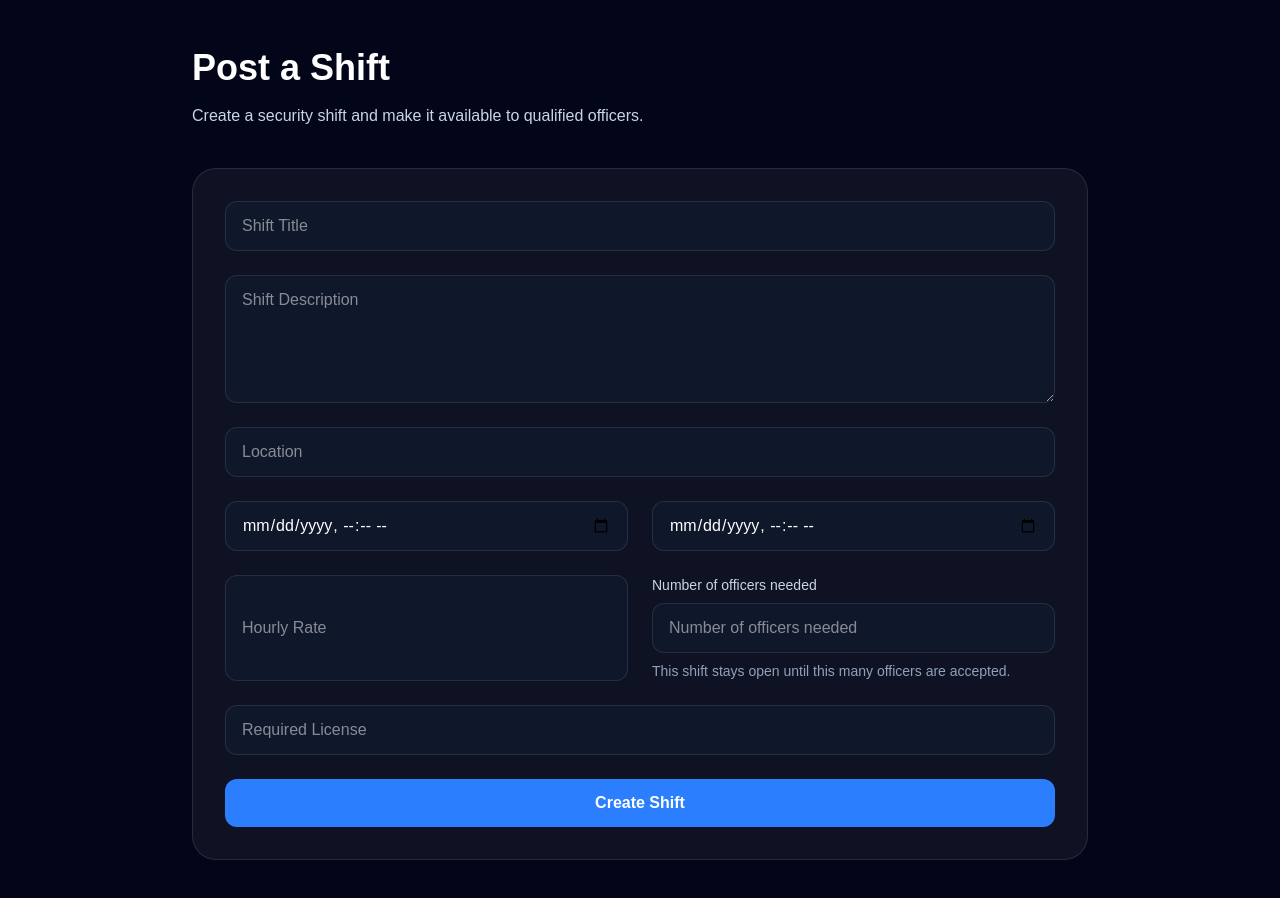
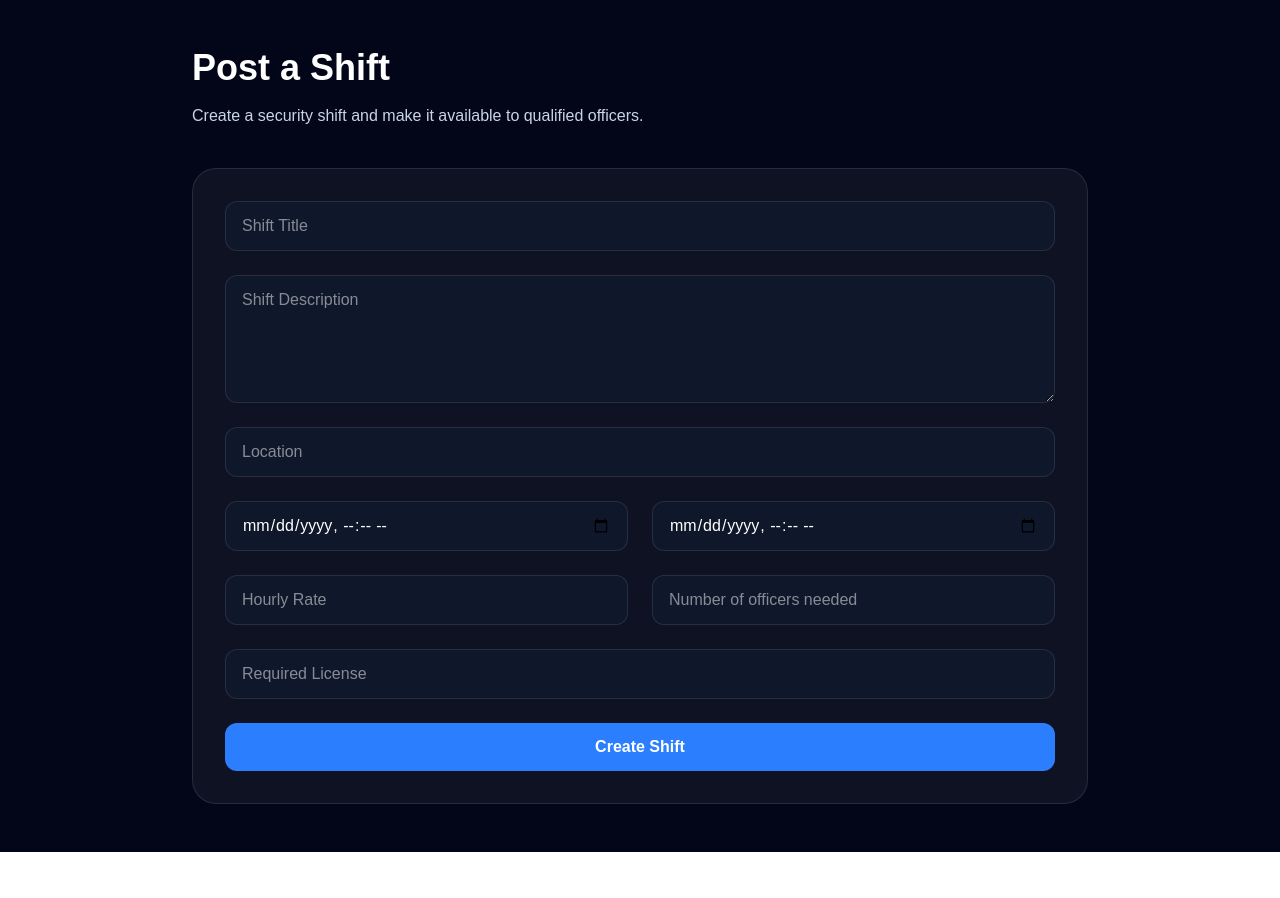
Before and after one commit to raumontalvo/flexofficers.com, a Next.js app: page /shifts/create in a window 1280 px wide. Shown: the top 898 px of the page. After the commit the page ends 852 px from the top, so only its background shows below. Built offline with nearby package versions, Linux system fonts and the light colour scheme.

Commit message:
Simplify positions needed input

```diff
--- a/app/shifts/create/page.tsx
+++ b/app/shifts/create/page.tsx
@@ -97,11 +97,6 @@ export default function CreateShiftPage() {
                 placeholder="Hourly Rate"
               />
 
-              <div>
-                <label className="mb-2 block text-sm font-medium text-slate-300">
-                  Number of officers needed
-                </label>
-
               <input
                 type="number"
                 min="1"
@@ -109,14 +104,9 @@ export default function CreateShiftPage() {
                 onChange={(e) =>
                   setForm({ ...form, positionsNeeded: e.target.value })
                 }
-                  className="w-full rounded-xl border border-white/10 bg-slate-900 px-4 py-3 text-white"
+                className="rounded-xl border border-white/10 bg-slate-900 px-4 py-3 text-white"
                 placeholder="Number of officers needed"
               />
-
-                <p className="mt-2 text-sm text-slate-400">
-                  This shift stays open until this many officers are accepted.
-                </p>
-              </div>
             </div>
 
             <input
```
Lines whose indentation alone changed are shown as unchanged.
